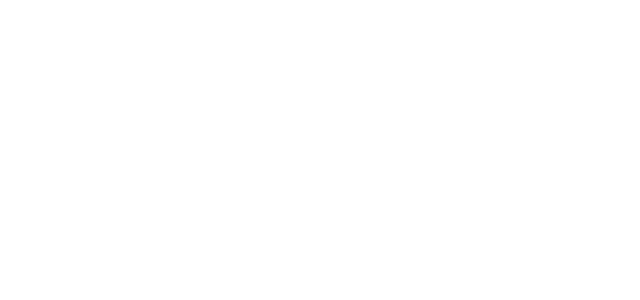
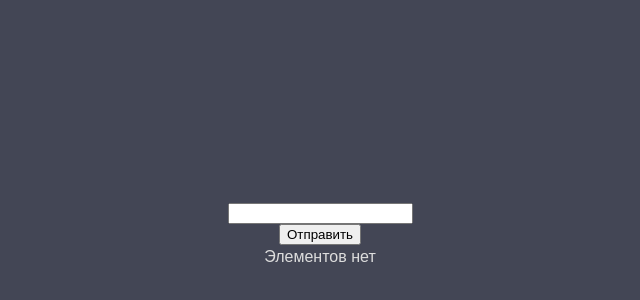
Before and after one commit to gki-webik/profix, a Vue app: page / in a window 1280 px wide. Shown: the part 164-464 px from the top of the page, without its empty margins (320-960 px from the left). Built offline with nearby package versions, Linux system fonts and the light colour scheme.

Commit message:
add new skill in for in and else if

```diff
--- a/src/App.vue
+++ b/src/App.vue
@@ -1,10 +1,54 @@
-<script setup>
+<script>
+let id = 0
+export default {
+    data() {
+        return {
+            myName: "",
+            array: [],
+        }
+    },
+    methods: {
+        pushScopeId() {
+
+            this.myName == "" || this.array.push(
+                {
+                    id: id++,
+                    name: this.myName
+                }
+            );
+            this.myName = "";
+        }
+    }
+}
 </script>
 
 <template>
-
+    <div class="main">
+        <input type="text" v-model="myName">
+        <button @click="pushScopeId()">Отправить</button>
+        <div v-for="e in array" :key="e.id">
+            {{ e.name }}
+        </div>
+        <div v-if="array.length == 0">
+            Элементов нет
+        </div>
+        <div v-else>
+            Сейчас {{ array.length }} элемента
+        </div>
+    </div>
 </template>
 
 <style scoped>
+.main {
+    height: 100vh;
+    display: flex;
+    flex-direction: column;
+    color: #ddd;
+    align-items: center;
+    justify-content: center;
+}
 
+h1 {
+    color: #ddd;
+}
 </style>
--- /dev/null
+++ b/src/assets/styles/main.css
@@ -0,0 +1,26 @@
+@import url("https://fonts.googleapis.com/css2?family=DM+Sans:ital,opsz,wght@0,9..40,100..1000;1,9..40,100..1000&display=swap");
+
+* {
+  box-sizing: border-box;
+  font-family: "Oswald", sans-serif, sans-serif;
+}
+body {
+  font-family: "Oswald", sans-serif, sans-serif;
+  margin: 0;
+  padding: 0;
+  line-height: 1.5;
+}
+
+.is-none {
+  display: none !important;
+  opacity: 0 !important;
+  visibility: hidden !important;
+}
+.is-hidden {
+  opacity: 0 !important;
+  visibility: hidden !important;
+}
+
+body {
+  background-color: #434655;
+}
```
Also changed, not shown: src/main.js (+4 -3 lines).
